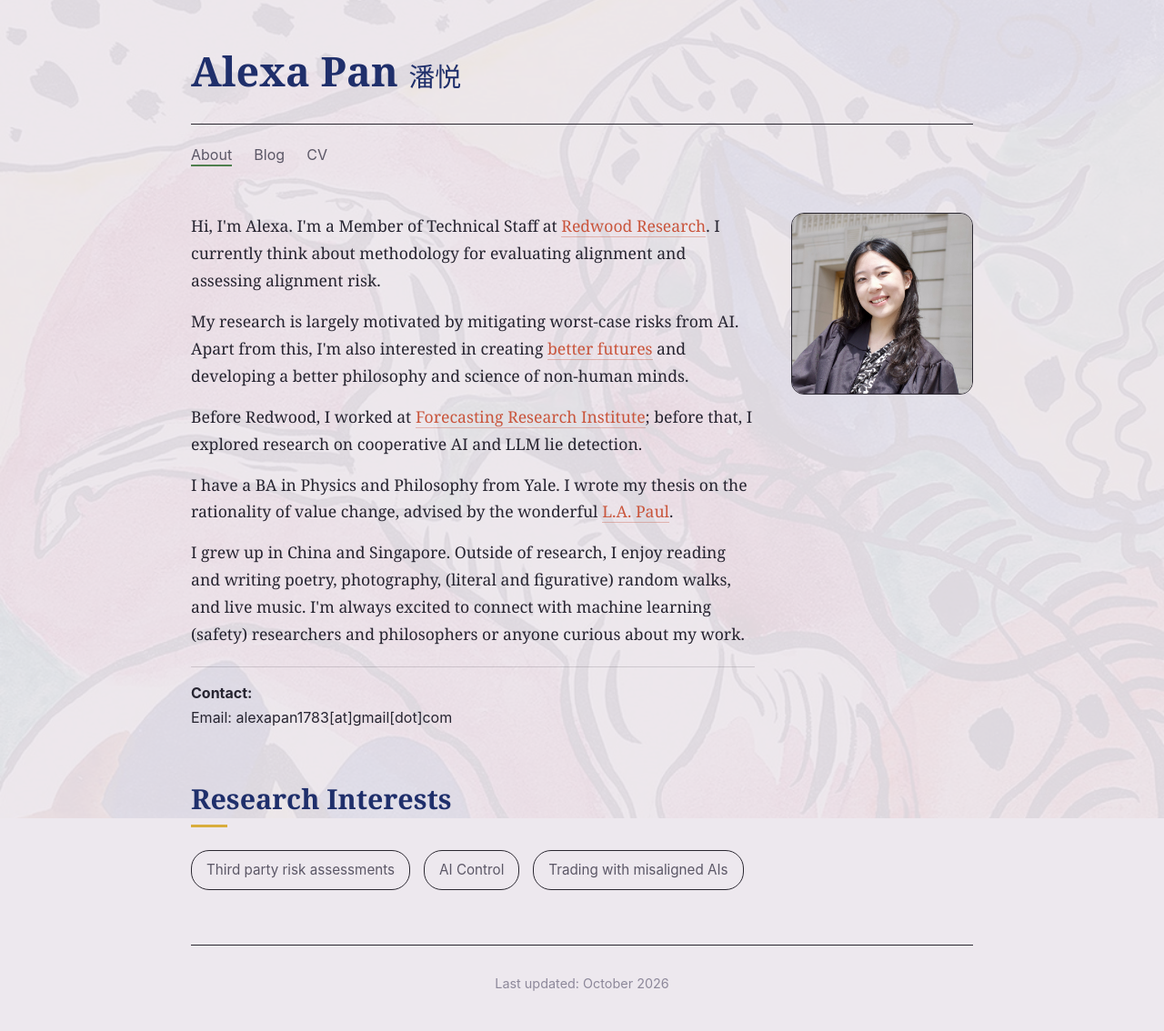
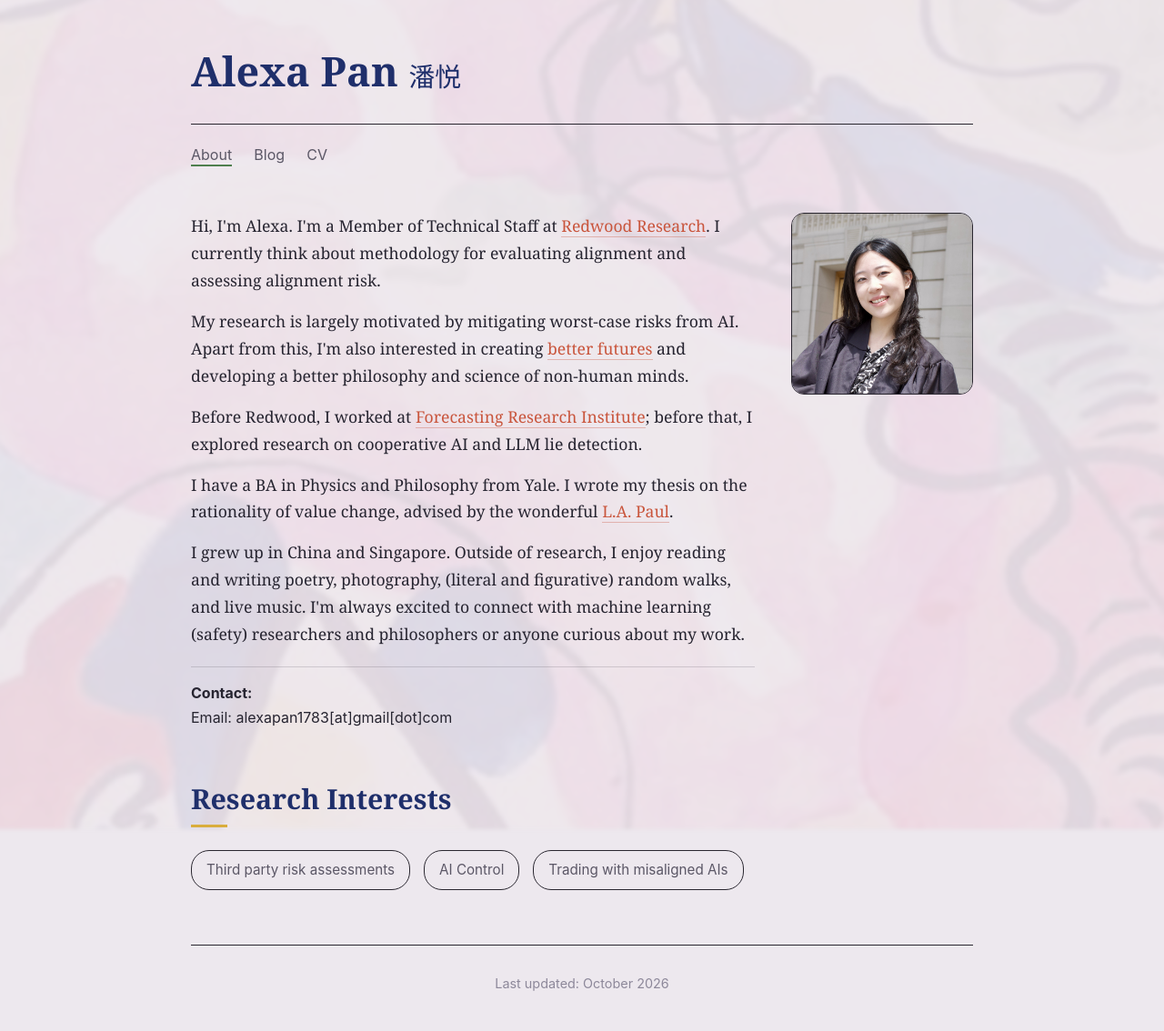
Before and after one commit to Alexa-Pan/Alexa-Pan.github.io, a Jekyll site: the page built from index.html, in a window 1280 px wide. Shown: the whole page at 91% size. Built offline with Jekyll 4.4.1, drawn with Linux system fonts in a browser that asks for light colours.

Commit message:
Swap the background for the abstract Kandinsky watercolour
Co-Authored-By: Claude Fable 5.1 <noreply@anthropic.com>

```diff
--- a/assets/css/site.css
+++ b/assets/css/site.css
@@ -17,17 +17,18 @@
 }
 
 /* ---------- shared ---------- */
-/* Kandinsky's Blue Rider watercolour, faded into the paper */
+/* A Kandinsky watercolour, faded into the paper. The source is small, so a little blur hides the upscaling. */
 body::before {
     content: '';
     position: fixed;
-    inset: 0;
+    inset: -12px;
     z-index: -1;
-    background-image: url('/assets/images/blue-rider.jpg');
+    background-image: url('/assets/images/kandinsky-watercolour.jpg');
     background-size: cover;
-    background-position: center 30%;
+    background-position: center;
     background-repeat: no-repeat;
-    opacity: 0.07;
+    opacity: 0.08;
+    filter: blur(2px);
     pointer-events: none;
 }
 
```
Also changed, not shown: assets/images/blue-rider.jpg (deleted), assets/images/kandinsky-watercolour.jpg (added).
